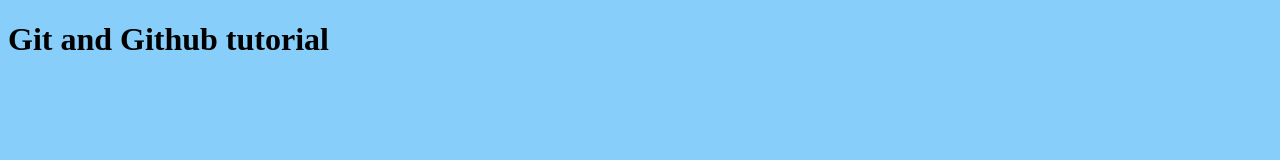
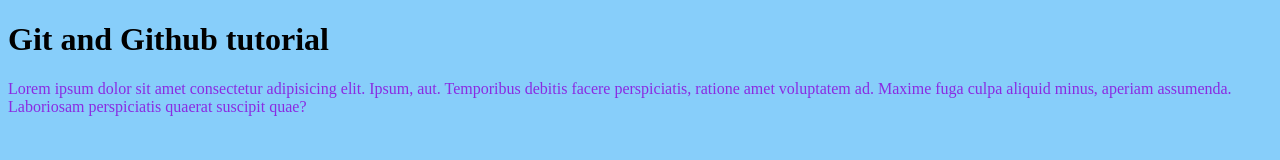
Before and after one commit to Tech-brain0721/hello-world, a plain HTML site: page index.html in a window 1280 px wide. Drawn offline with Linux system fonts and the light colour scheme.

Commit message:
second commit

```diff
--- a/index.html
+++ b/index.html
@@ -11,6 +11,9 @@
 </head>
 <body>
 	<h1>Git and Github tutorial</h1>
+  <p>
+    Lorem ipsum dolor sit amet consectetur adipisicing elit. Ipsum, aut. Temporibus debitis facere perspiciatis, ratione amet voluptatem ad. Maxime fuga culpa aliquid minus, aperiam assumenda. Laboriosam perspiciatis quaerat suscipit quae?
+  </p>
 
 </body>
 </html>
--- a/styles.css
+++ b/styles.css
@@ -1,3 +1,6 @@
 body{
 	background-color: lightskyblue;
 }
+p{
+	color: blueviolet;
+}
```
